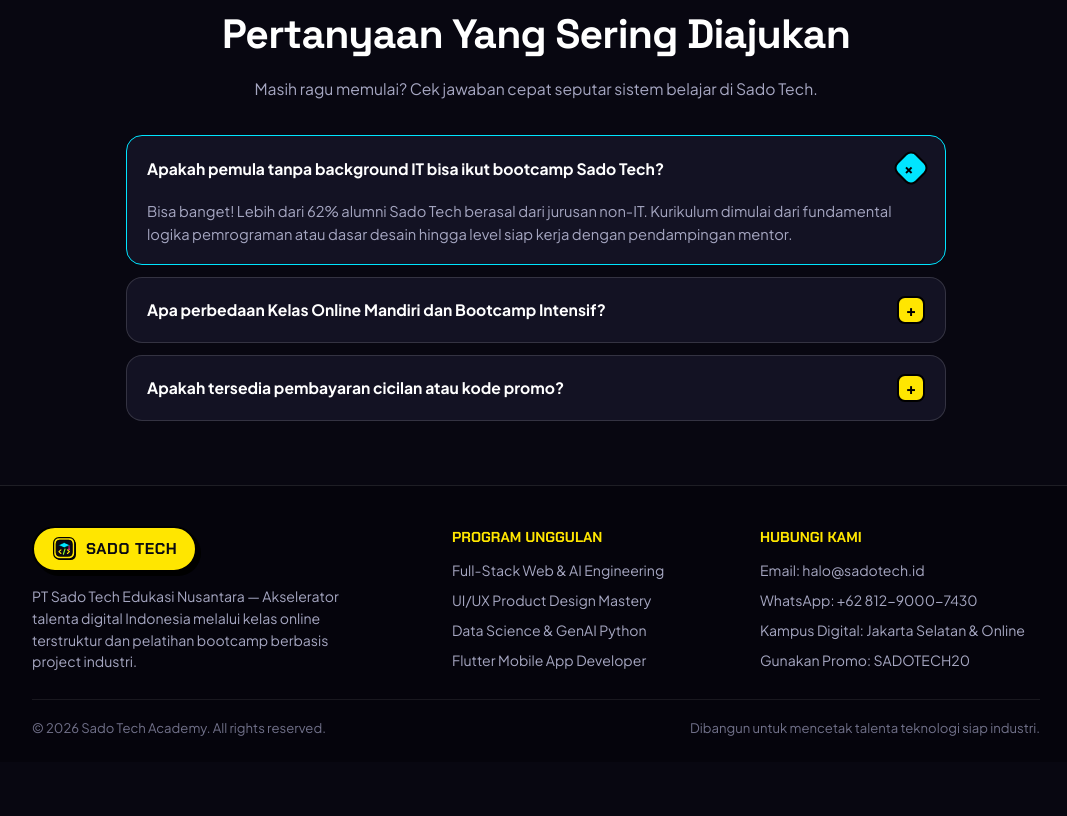
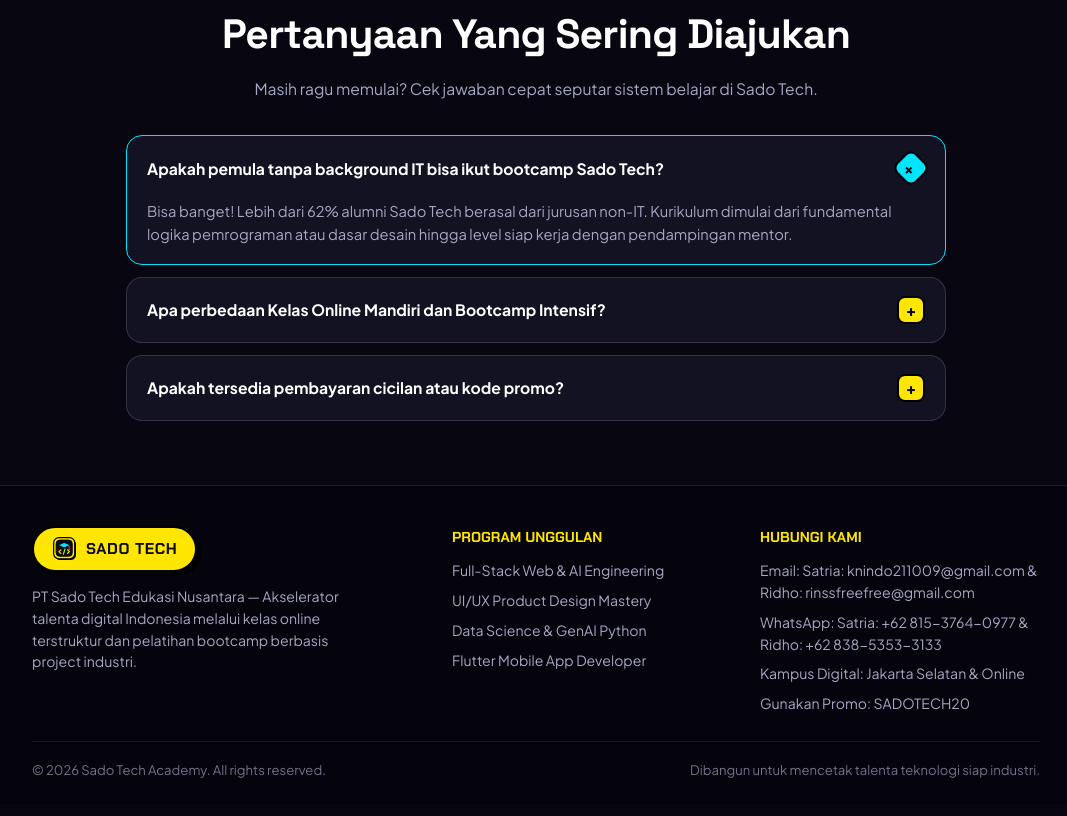
Before and after one commit to 1minipul/sado-tech, a plain HTML site: page index.html in a window 1280 px wide. Shown: the part 5594-6410 px from the top of the page, without its empty margins (104-1171 px from the left). Drawn offline with Linux system fonts and the light colour scheme.

Commit message:
Update index.html

```diff
--- a/index.html
+++ b/index.html
@@ -739,8 +739,8 @@
         <div class="footer-col">
           <h4 data-i18n="footer_contact">Hubungi Kami</h4>
           <ul>
-            <li>Email: halo@sadotech.id</li>
-            <li>WhatsApp: +62 812-9000-7430</li>
+            <li>Email: Satria: knindo211009@gmail.com & Ridho: rinssfreefree@gmail.com</li>
+            <li>WhatsApp: Satria: +62 815-3764-0977 & Ridho: +62 838-5353-3133</li>
             <li>Kampus Digital: Jakarta Selatan &amp; Online</li>
             <li><a href="#pricing" data-i18n="footer_promo">Gunakan Promo: SADOTECH20</a></li>
           </ul>
```
